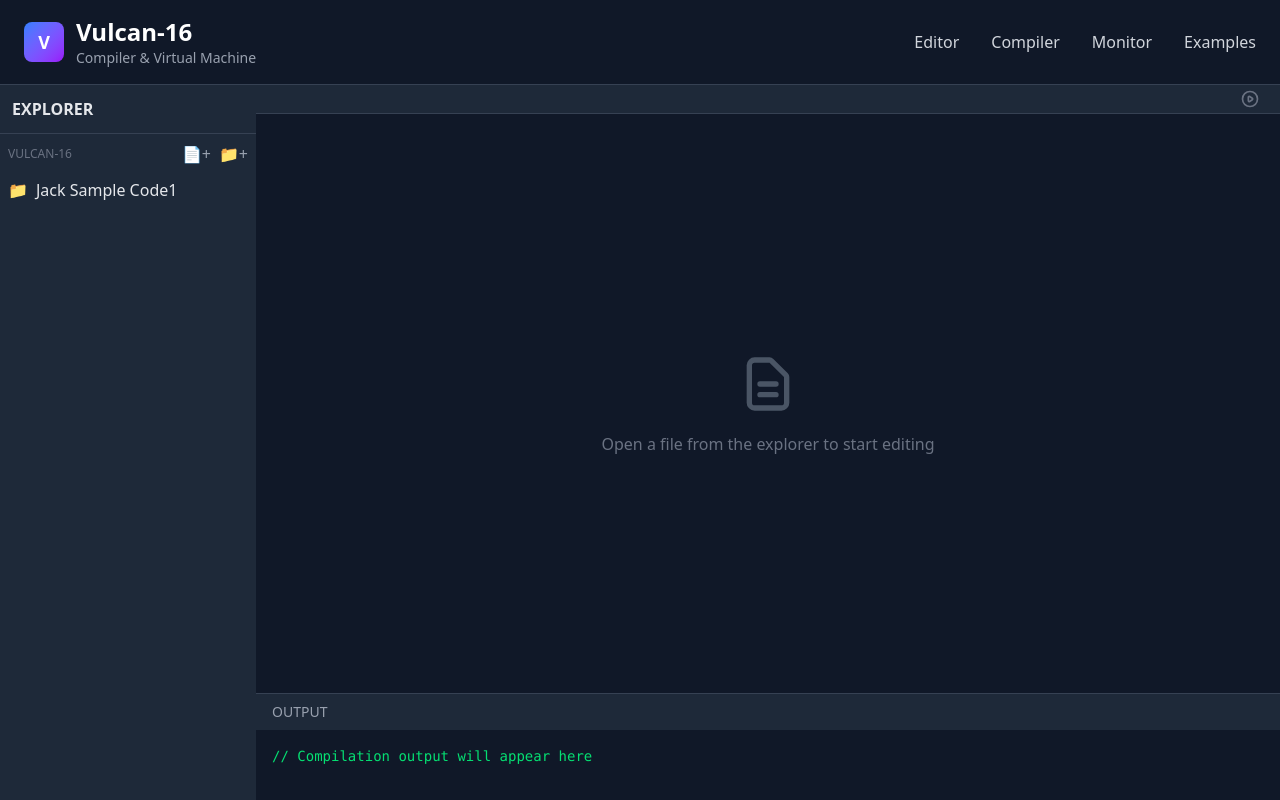
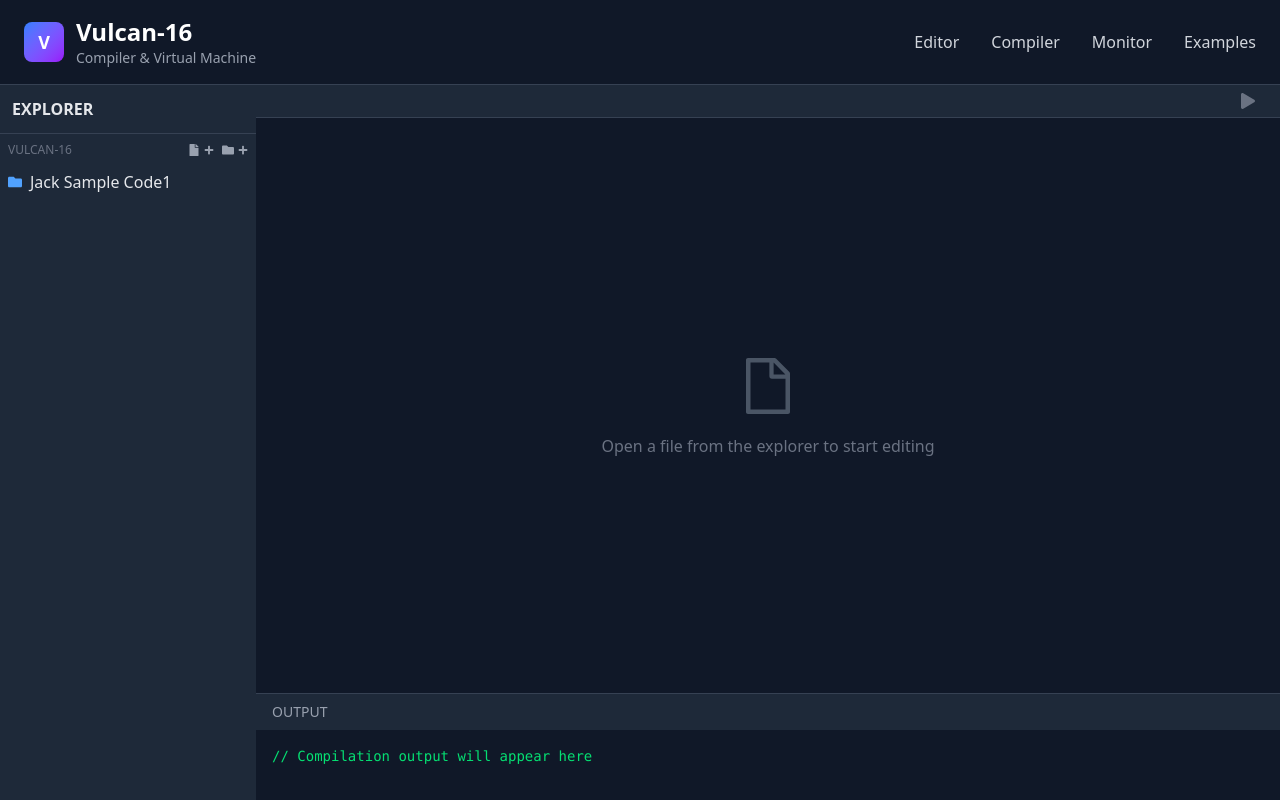
Before and after one commit to wolgwang1729/Vulcan-16, a React (Vite) app in the folder ide/frontend/: page / in a window 1280 px wide. Shown: the top 800 px of the page. Built offline with nearby package versions, Linux system fonts and the light colour scheme.

Commit message:
Use ract-icons

```diff
--- a/ide/frontend/package.json
+++ b/ide/frontend/package.json
@@ -14,6 +14,7 @@
     "@tailwindcss/vite": "^4.1.11",
     "react": "^19.1.0",
     "react-dom": "^19.1.0",
+    "react-icons": "^5.5.0",
     "react-router-dom": "^7.6.3",
     "tailwindcss": "^4.1.11"
   },
--- a/ide/frontend/src/components/JackEditor.jsx
+++ b/ide/frontend/src/components/JackEditor.jsx
@@ -1,4 +1,15 @@
 import React, { useState, useEffect } from 'react';
+import {
+  FaFolder,
+  FaFolderOpen,
+  FaFile,
+  FaPlus,
+  FaTimes,
+  FaCheck,
+  FaPlay,
+  FaSpinner
+} from 'react-icons/fa';
+import { AiOutlineFile } from 'react-icons/ai';
 
 const JackEditor = () => {
   // File system state
@@ -186,7 +197,9 @@ const JackEditor = () => {
                 className="flex items-center py-1 hover:bg-gray-700 cursor-pointer"
                 onClick={() => setCurrentFolder(currentFolder === item.id ? null : item.id)}
               >
-                <span className="mr-2">📁</span>
+                <span className="mr-2 text-blue-400">
+                  {currentFolder === item.id ? <FaFolderOpen size={14} /> : <FaFolder size={14} />}
+                </span>
                 <span>{item.name}</span>
               </div>
               {currentFolder === item.id && (
@@ -199,7 +212,7 @@ const JackEditor = () => {
                       className="text-xs text-gray-400 hover:text-white mt-1 flex items-center"
                       onClick={() => handleCreateItem('file', item.id)}
                     >
-                      <span className="mr-1">+</span> New File
+                      <FaPlus className="mr-1" size={10} /> New File
                     </button>
                   )}
 
@@ -216,10 +229,10 @@ const JackEditor = () => {
                         onKeyDown={(e) => e.key === 'Enter' && handleSaveNewItem()}
                       />
                       <button
-                        className="bg-blue-600 px-2 rounded-r"
+                        className="bg-blue-600 px-2 rounded-r flex items-center justify-center"
                         onClick={handleSaveNewItem}
                       >
-                        ✓
+                        <FaCheck size={12} />
                       </button>
                     </div>
                   )}
@@ -231,7 +244,9 @@ const JackEditor = () => {
               className={`flex items-center hover:bg-gray-700 cursor-pointer ${activeFileId === item.id ? 'bg-gray-700' : ''}`}
               onClick={() => handleFileSelect(item.id)}
             >
-              <span className="mr-2">📄</span>
+              <span className="mr-2 text-gray-400">
+                <FaFile size={12} />
+              </span>
               <span>{item.name}</span>
             </div>
           )}
@@ -251,20 +266,22 @@ const JackEditor = () => {
         <div className="flex-1 overflow-y-auto p-2">
           <div className="flex justify-between items-center mb-2">
             <span className="text-xs uppercase text-gray-500">Vulcan-16</span>
-            <div>
+            <div className="flex space-x-2">
               <button
-                className="text-gray-400 hover:text-white mr-2"
+                className="text-gray-400 hover:text-white flex items-center"
                 onClick={() => handleCreateItem('file')}
                 title="New File"
               >
-                📄+
+                <FaFile size={12} className="mr-1" />
+                <FaPlus size={10} />
               </button>
               <button
-                className="text-gray-400 hover:text-white"
+                className="text-gray-400 hover:text-white flex items-center"
                 onClick={() => handleCreateItem('folder')}
                 title="New Folder"
               >
-                📁+
+                <FaFolder size={12} className="mr-1" />
+                <FaPlus size={10} />
               </button>
             </div>
           </div>
@@ -282,10 +299,10 @@ const JackEditor = () => {
                 onKeyDown={(e) => e.key === 'Enter' && handleSaveNewItem()}
               />
               <button
-                className="bg-blue-600 px-2 rounded-r"
+                className="bg-blue-600 px-2 rounded-r flex items-center justify-center"
                 onClick={handleSaveNewItem}
               >
-                ✓
+                <FaCheck size={12} />
               </button>
             </div>
           )}
@@ -307,13 +324,15 @@ const JackEditor = () => {
                 }`}
                 onClick={() => setActiveFileId(file.id)}
               >
-                <span className="mr-2">📄</span>
+                <span className="mr-2 text-gray-400">
+                  <FaFile size={12} />
+                </span>
                 <span className="max-w-xs truncate">{file.name}</span>
                 <button
-                  className="ml-2 text-gray-500 hover:text-white"
+                  className="ml-2 text-gray-500 hover:text-white flex items-center"
                   onClick={(e) => handleCloseFile(file.id, e)}
                 >
-                  ×
+                  <FaTimes size={12} />
                 </button>
               </div>
             ))}
@@ -323,7 +342,7 @@ const JackEditor = () => {
             <button
               onClick={handleCompile}
               disabled={isLoading || !activeFile}
-              className={`p-1 rounded ${
+              className={`p-2 rounded flex items-center justify-center ${
                 isLoading
                   ? 'text-gray-500'
                   : activeFile
@@ -333,15 +352,9 @@ const JackEditor = () => {
               title="Compile current file"
             >
               {isLoading ? (
-                <svg className="animate-spin h-5 w-5" viewBox="0 0 24 24">
-                  <circle className="opacity-25" cx="12" cy="12" r="10" stroke="currentColor" strokeWidth="4" fill="none"></circle>
-                  <path className="opacity-75" fill="currentColor" d="M4 12a8 8 0 018-8V0C5.373 0 0 5.373 0 12h4zm2 5.291A7.962 7.962 0 014 12H0c0 3.042 1.135 5.824 3 7.938l3-2.647z"></path>
-                </svg>
+                <FaSpinner className="animate-spin" size={16} />
               ) : (
-                <svg className="h-5 w-5" fill="none" viewBox="0 0 24 24" stroke="currentColor">
-                  <path strokeLinecap="round" strokeLinejoin="round" strokeWidth={2} d="M14.752 11.168l-3.197-2.132A1 1 0 0010 9.87v4.263a1 1 0 001.555.832l3.197-2.132a1 1 0 000-1.664z" />
-                  <path strokeLinecap="round" strokeLinejoin="round" strokeWidth={2} d="M21 12a9 9 0 11-18 0 9 9 0 0118 0z" />
-                </svg>
+                <FaPlay size={16} />
               )}
             </button>
           </div>
@@ -360,9 +373,7 @@ const JackEditor = () => {
           ) : (
             <div className="flex items-center justify-center w-full h-full text-gray-500">
               <div className="text-center">
-                <svg className="w-16 h-16 mx-auto mb-4 text-gray-600" fill="none" stroke="currentColor" viewBox="0 0 24 24">
-                  <path strokeLinecap="round" strokeLinejoin="round" strokeWidth="2" d="M9 12h6m-6 4h6m2 5H7a2 2 0 01-2-2V5a2 2 0 012-2h5.586a1 1 0 01.707.293l5.414 5.414a1 1 0 01.293.707V19a2 2 0 01-2 2z"></path>
-                </svg>
+                <AiOutlineFile className="w-16 h-16 mx-auto mb-4 text-gray-600" />
                 <p>Open a file from the explorer to start editing</p>
               </div>
             </div>
```
Also changed, not shown: 1 other file (tests, documents, lock files or other folders).
